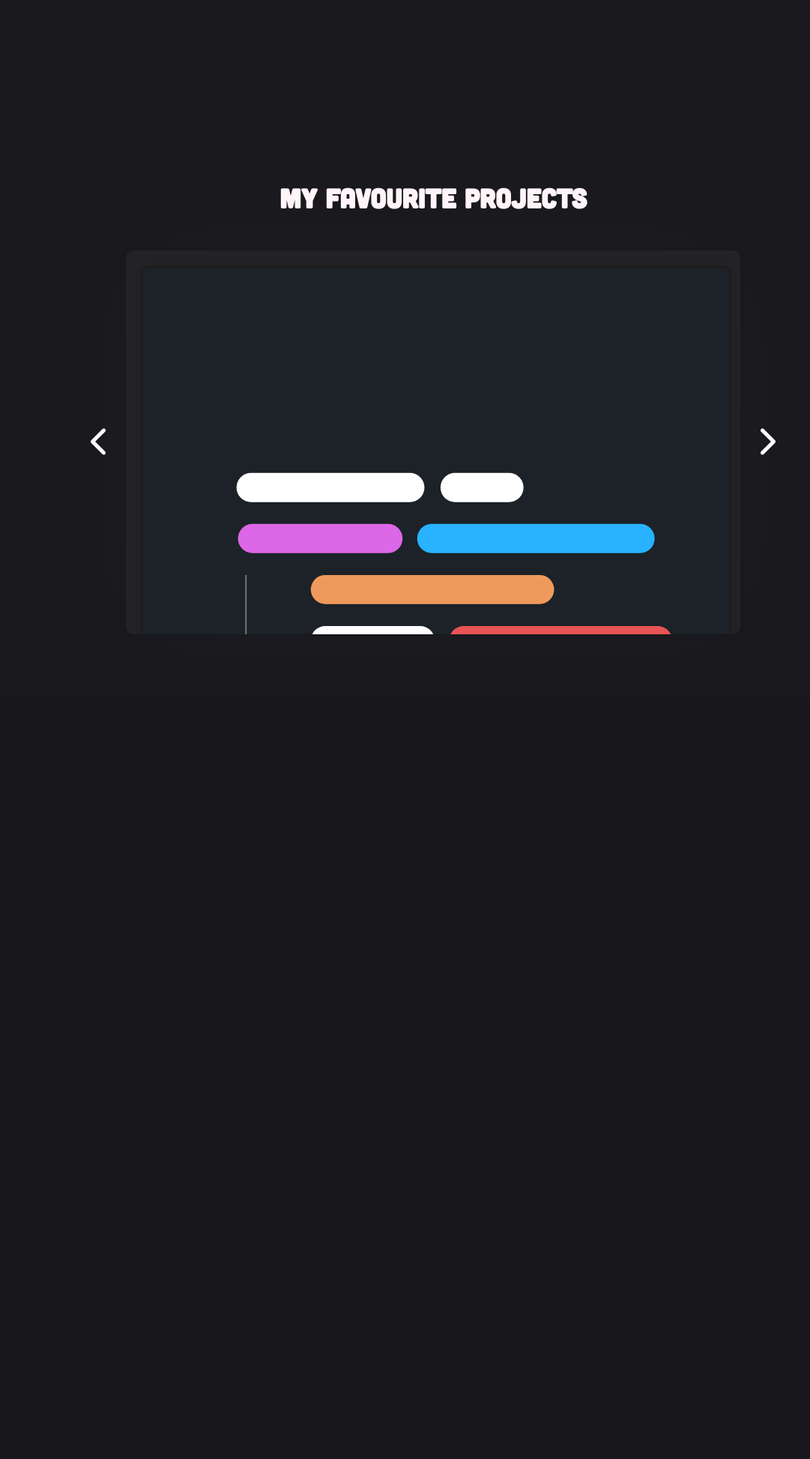
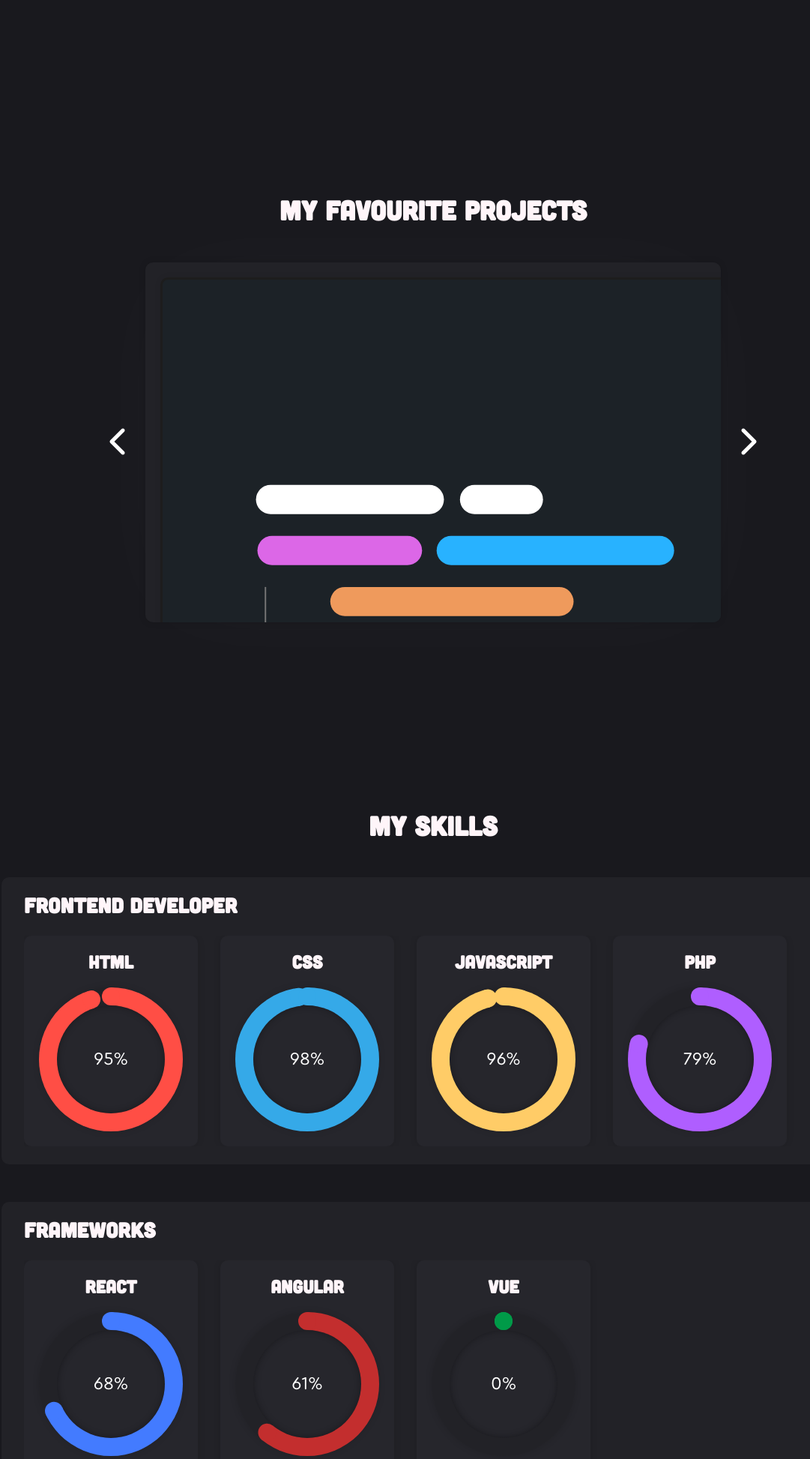
Before and after one commit to Maruchero/maruchero.github.io, a PHP site: page / in a window 1280 px wide. Shown: the part 671-2617 px from the top of the page at 75% size, without its empty margins (62-1143 px from the left). Before the commit the page ends 1517 px from the top, so only its background shows below. Run offline with PHP 8.4, Linux system fonts and the light colour scheme; some libraries are stand-ins or nearby versions.

Commit message:
Section 3: skills

```diff
--- a/index.html
+++ b/index.html
@@ -71,6 +71,69 @@
     </div>
   </section>
 
+  <section id="skills">
+    <h2>My Skills</h2>
+    <div class="cards-list">
+      <h3>Frontend developer</h3>
+      <ul>
+        <li class="card">
+          <h4>HTML</h4>
+          <div class="circular-progress" style="--color: rgb(255, 78, 69); --percentage: 95;">
+            <div class="center"></div>
+            <div class="after"></div>
+          </div>
+        </li>
+        <li class="card">
+          <h4>CSS</h4>
+          <div class="circular-progress" style="--color: rgb(53, 169, 232); --percentage: 98;">
+            <div class="center"></div>
+            <div class="after"></div>
+          </div>
+        </li>
+        <li class="card">
+          <h4>JavaScript</h4>
+          <div class="circular-progress" style="--color: rgb(255, 204, 103); --percentage: 96;">
+            <div class="center"></div>
+            <div class="after"></div>
+          </div>
+        </li>
+        <li class="card">
+          <h4>PHP</h4>
+          <div class="circular-progress" style="--color: rgb(175, 94, 255); --percentage: 79;">
+            <div class="center"></div>
+            <div class="after"></div>
+          </div>
+        </li>
+      </ul>
+    </div>
+    <div class="cards-list">
+      <h3>Frameworks</h3>
+      <ul>
+        <li class="card">
+          <h4>React</h4>
+          <div class="circular-progress" style="--color: rgb(67, 123, 255); --percentage: 68;">
+            <div class="center"></div>
+            <div class="after"></div>
+          </div>
+        </li>
+        <li class="card">
+          <h4>Angular</h4>
+          <div class="circular-progress" style="--color: rgb(195, 46, 46); --percentage: 61;">
+            <div class="center"></div>
+            <div class="after"></div>
+          </div>
+        </li>
+        <li class="card">
+          <h4>Vue</h4>
+          <div class="circular-progress" style="--color: rgb(0, 154, 72); --percentage: 0;">
+            <div class="center"></div>
+            <div class="after"></div>
+          </div>
+        </li>
+      </ul>
+    </div>
+  </section>
+
   <!-- Scripts -->
   <script src="script.js"></script>
 </body>
--- a/script.js
+++ b/script.js
@@ -23,7 +23,5 @@ class Slider {
   }
 }
 
-
-
 // Main
 const projectSlider = new Slider("#project-slider");
--- a/style.css
+++ b/style.css
@@ -49,6 +49,7 @@
 
   --color-background: rgb(25, 25, 30);
   --color-lighter-background: rgb(34, 34, 39);
+  --color-super-lighter-background: rgb(38, 38, 44);
 
   --color-border: rgb(29, 29, 29);
 
@@ -213,6 +214,7 @@ h1 {
   flex-direction: column;
   align-items: center;
   justify-content: center;
+  margin-bottom: 15vh;
 }
 
 #favourites-projects .slider {
@@ -236,7 +238,7 @@ h1 {
 #favourites-projects .slider-container {
   position: relative;
 
-  height: min(70vh, 40vw);
+  height: min(60vh, 40vw);
   aspect-ratio: 8/5;
   border-radius: 10px;
   overflow: hidden;
@@ -255,7 +257,7 @@ h1 {
   grid-auto-flow: column;
 
   left: 0;
-  transition: left .5s cubic-bezier(0.4, 0.38, 0.23, 0.77);
+  transition: left 0.5s cubic-bezier(0.4, 0.38, 0.23, 0.77);
 }
 
 #favourites-projects .slider-content .content {
@@ -289,3 +291,124 @@ h1 {
   font-family: var(--font-special);
   font-weight: 600;
 }
+
+/* Skills section - alias: section 3 */
+#skills {
+  display: flex;
+  flex-direction: column;
+  align-items: center;
+  margin-bottom: 20vh;
+}
+
+#skills h2 {
+  margin-bottom: 3rem;
+}
+
+#skills h3,
+#skills h4 {
+  margin: 0;
+}
+
+#skills .cards-list {
+  box-sizing: border-box;
+  width: 90%;
+
+  padding: 20px 30px;
+  padding-bottom: 0;
+  border-radius: 10px;
+  margin-bottom: 50px;
+
+  background: var(--color-lighter-background);
+}
+
+#skills .cards-list ul {
+  list-style: none;
+  padding: 0;
+
+  overflow-x: auto;
+
+  display: flex;
+  gap: 30px;
+}
+
+#skills .cards-list .card {
+  box-sizing: border-box;
+
+  padding: 20px;
+  border-radius: 10px;
+
+  background: var(--color-super-lighter-background);
+  box-shadow: var(--shadow-raise-2);
+
+  display: flex;
+  flex-direction: column;
+  align-items: center;
+}
+
+#skills .circular-progress {
+  margin-top: 20px;
+
+  position: relative;
+  width: 12rem;
+  aspect-ratio: 1;
+  border-radius: 50%;
+
+  background: conic-gradient(
+    var(--color) calc(var(--percentage) * 3.6deg),
+    var(--color-lighter-background) calc(var(--percentage) * 3.6deg)
+  );
+  box-shadow: var(--shadow-raise-2);
+
+  display: flex;
+  align-items: center;
+  justify-content: center;
+}
+
+#skills .circular-progress::after {
+  content: "";
+  background: var(--color);
+  width: 12.5%;
+  aspect-ratio: 1;
+  border-radius: 50%;
+
+  position: absolute;
+  top: 0;
+  left: 50%;
+  transform: translateX(-50%);
+}
+
+#skills .circular-progress .center {
+  position: absolute;
+  height: 75%;
+  width: 75%;
+  border-radius: 50%;
+
+  background: var(--color-super-lighter-background);
+  box-shadow: inset var(--shadow-raise-3);
+}
+
+#skills .circular-progress .center::after {
+  counter-reset: percentage var(--percentage);
+  content: counter(percentage) '%';
+  position: absolute;
+  top: 50%;
+  left: 50%;
+  transform: translate(-50%, -50%);
+}
+
+#skills .circular-progress .after {
+  height: 100%;
+  width: 12.5%;
+
+  position: absolute;
+  transform: rotate(calc(var(--percentage) * 3.6deg));
+}
+
+#skills .circular-progress .after::after {
+  content: "";
+  background: var(--color);
+  width: 100%;
+  aspect-ratio: 1;
+  border-radius: 50%;
+  position: absolute;
+}
```
